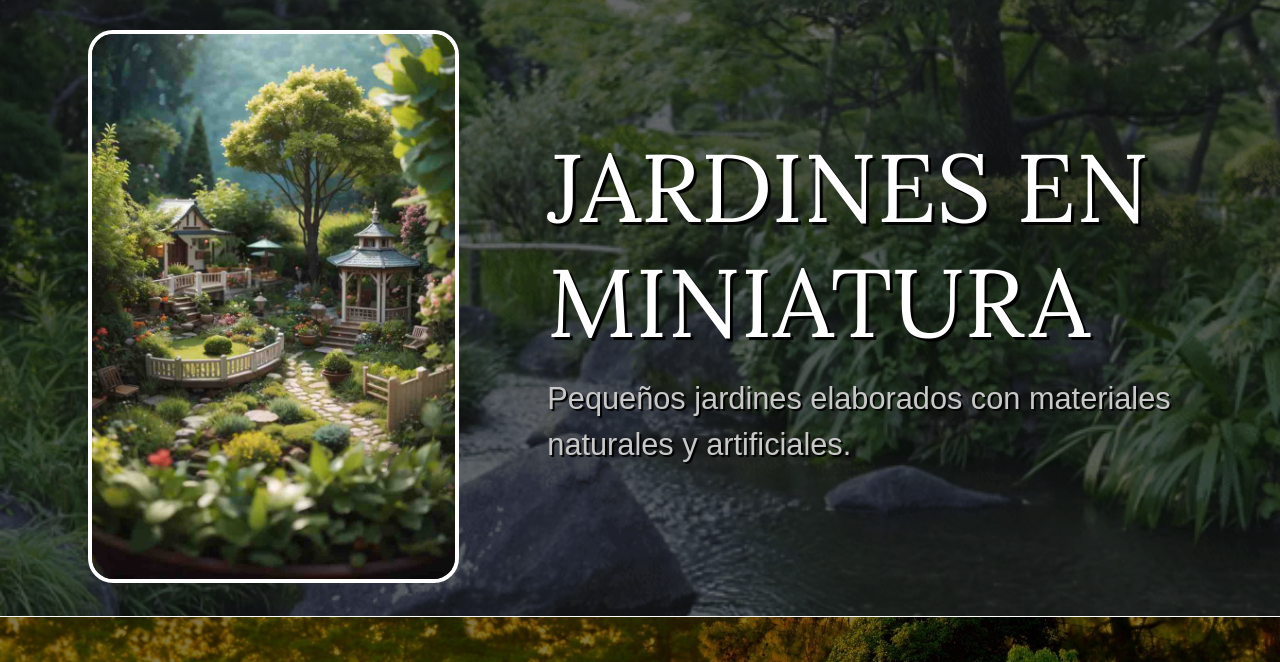
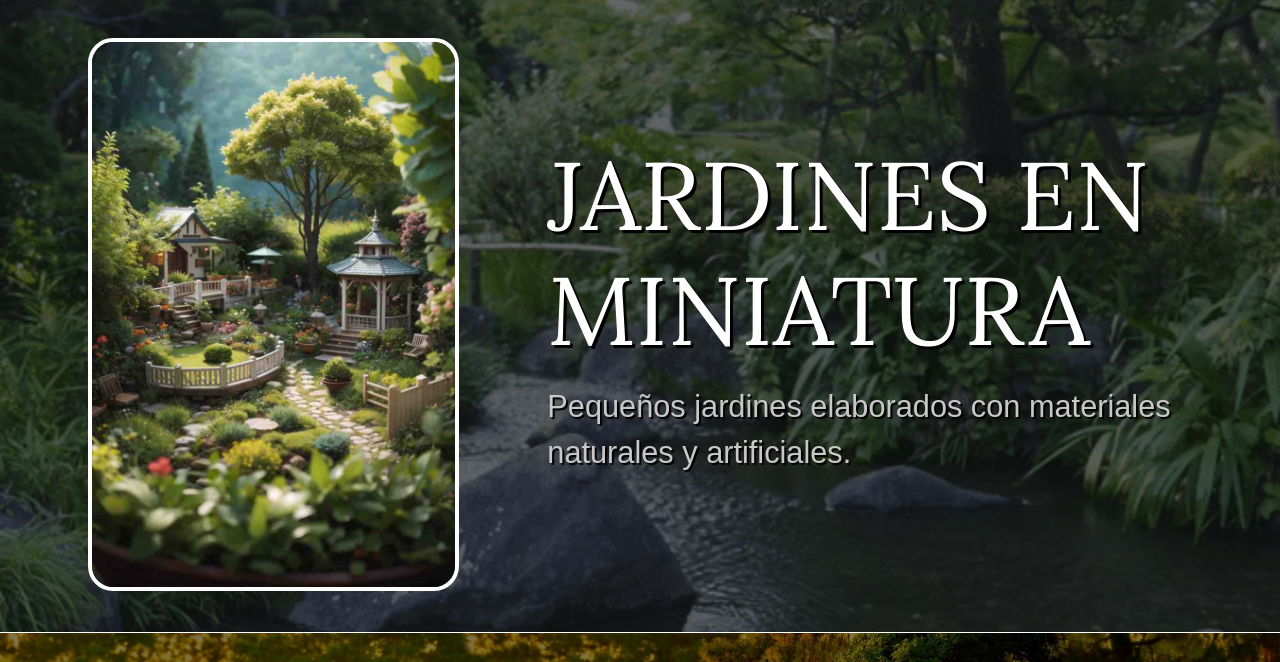
Before and after one commit to CirmiFrancis/coderhouse-desarrollo-web, a website: page index.html in a window 1280 px wide. Shown: the part 88-750 px from the top of the page. Drawn offline with nearby package versions, Linux system fonts and the light colour scheme; a web font is replaced by a local one.

Commit message:
padding-block aumentado en bg-banner

```diff
--- a/assets/scss/partials/_index.scss
+++ b/assets/scss/partials/_index.scss
@@ -9,7 +9,7 @@
 
     .bg-banner{
         @include bg-index;
-        padding-block: 18px;
+        padding-block: 26px;
         background-image: url(../media/background-banner.gif);
 
         &::before{
```
Also changed, not shown: assets/css/style.css.
